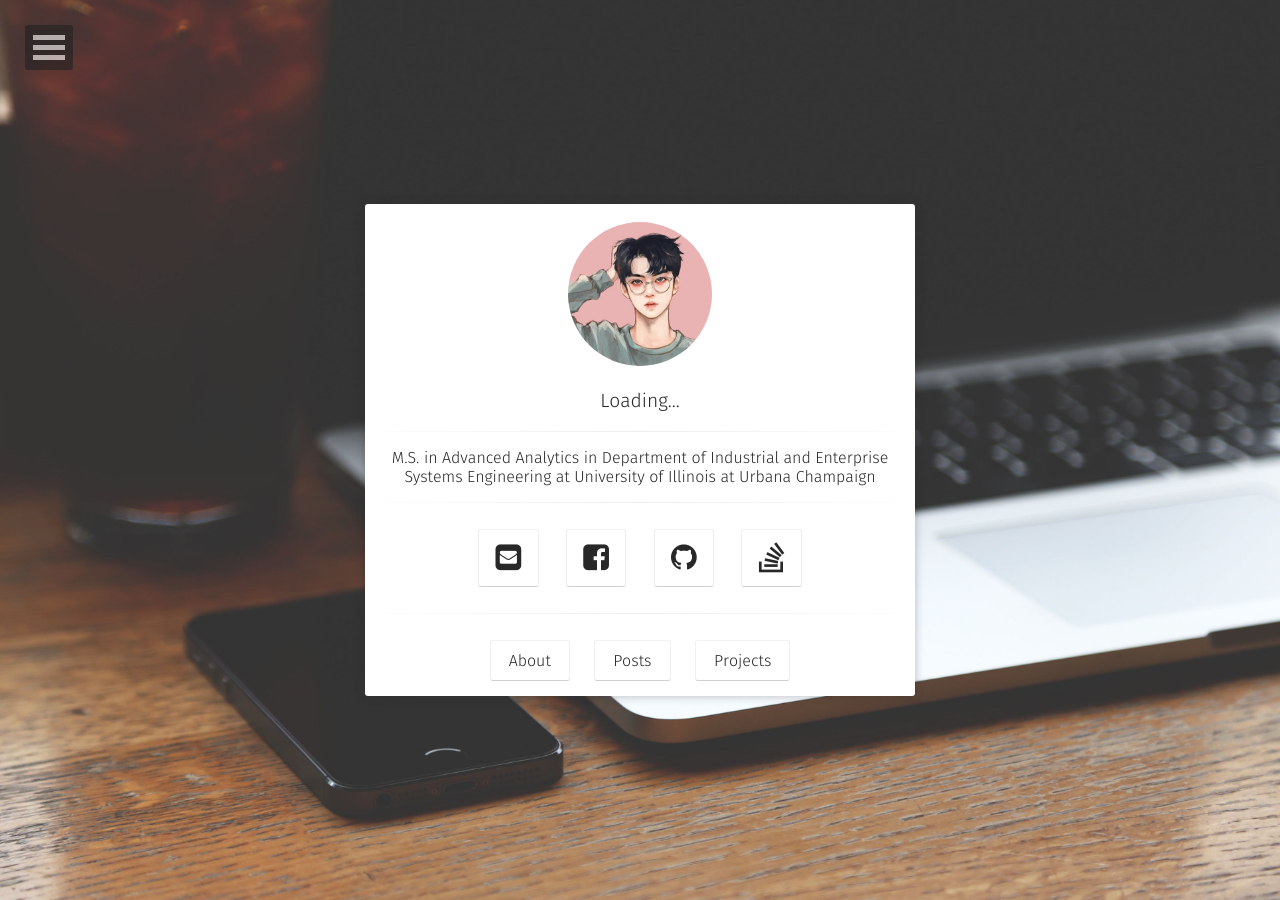
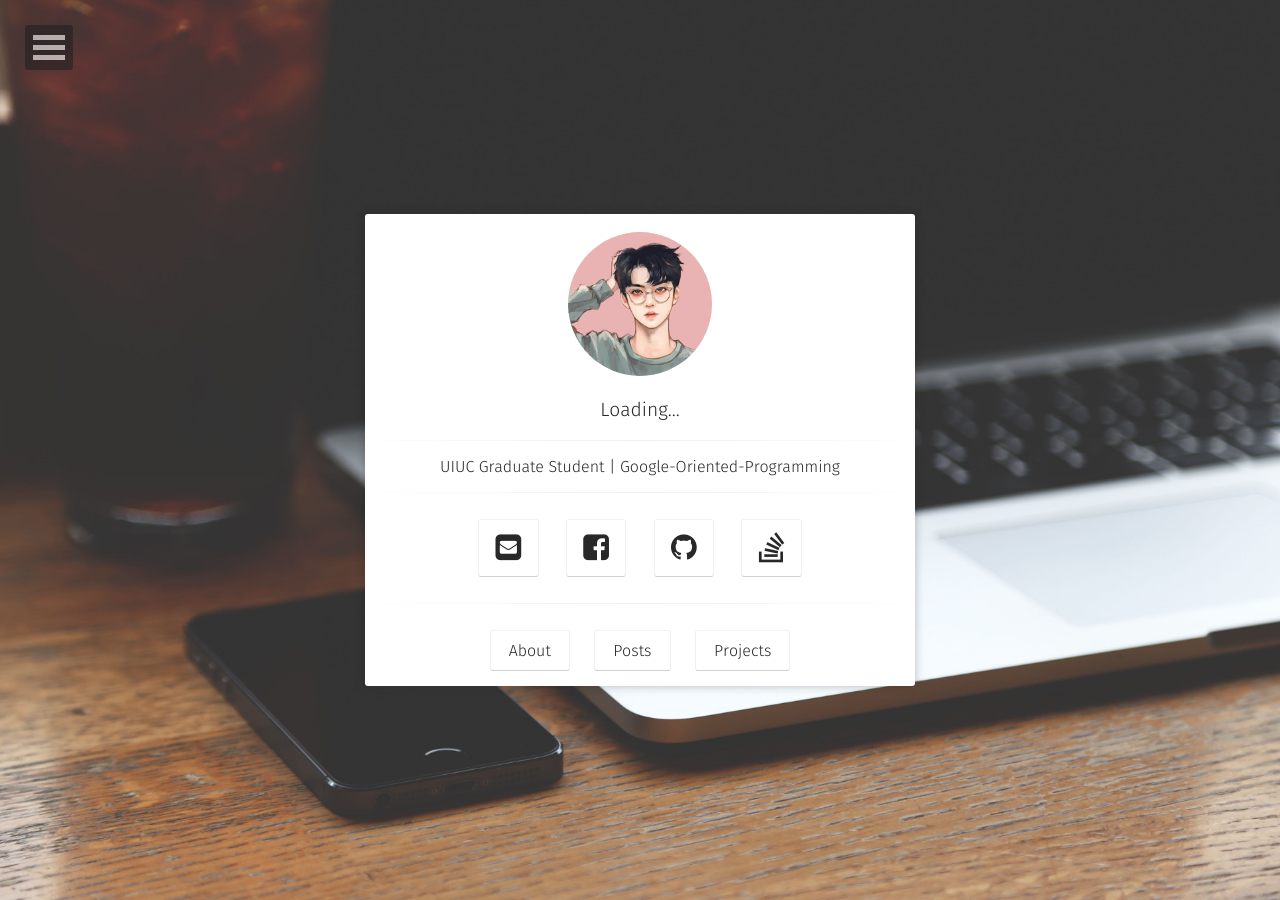
Before and after one commit to Zhenye-Na/blog, a Jekyll site: the page built from index.html, in a window 1280 px wide. Built offline with Jekyll 4.4.1, drawn with Linux system fonts in a browser that asks for light colours; some web fonts are replaced.

Commit message:
Update config

```diff
--- a/_config.yml
+++ b/_config.yml
@@ -1,8 +1,8 @@
 # Site
 title:              Loading...
 author:             Zhenye Na
-bio:                'M.S. in Advanced Analytics in Department of Industrial and Enterprise Systems Engineering at University of Illinois at Urbana Champaign'
-description:        "UIUC Graduate Student<br>Google-Oriented-Programming"
+bio:                'UIUC Graduate Student | Google-Oriented-Programming'
+description:        "M.S. in Advanced Analytics in Department of Industrial and Enterprise Systems Engineering at University of Illinois at Urbana-Champaign"
 reading_time:       true
 words_per_minute:   200
 logo:               'assets/img/avatar/avatar.jpg'
@@ -12,7 +12,7 @@ locale:             en_US
 # url:                https://taylantatli.github.io/Moon
 
 # Jekyll
-# permalink:          /:title/
+permalink:          /:title/
 markdown:           kramdown
 highlighter:        rouge
 kramdown:
```
